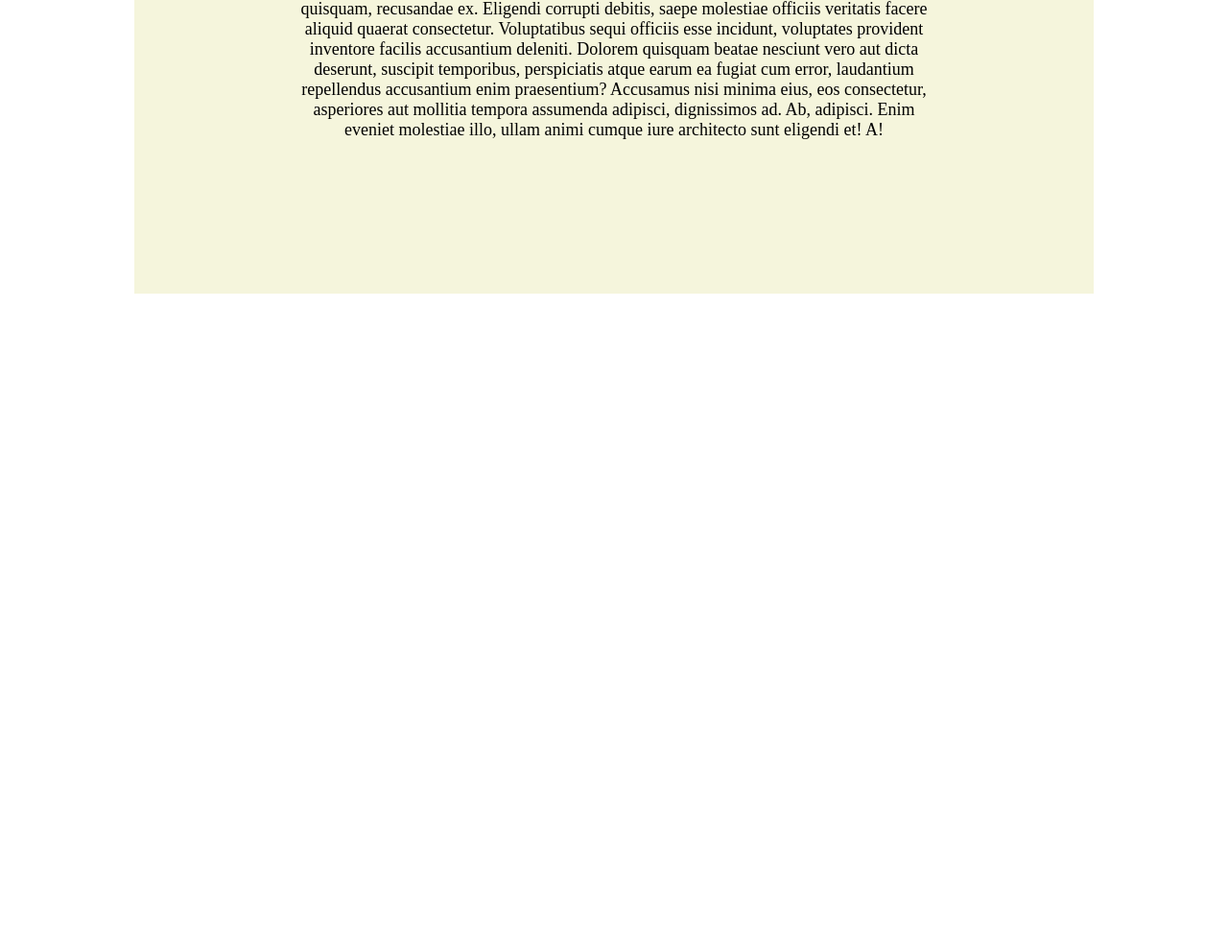
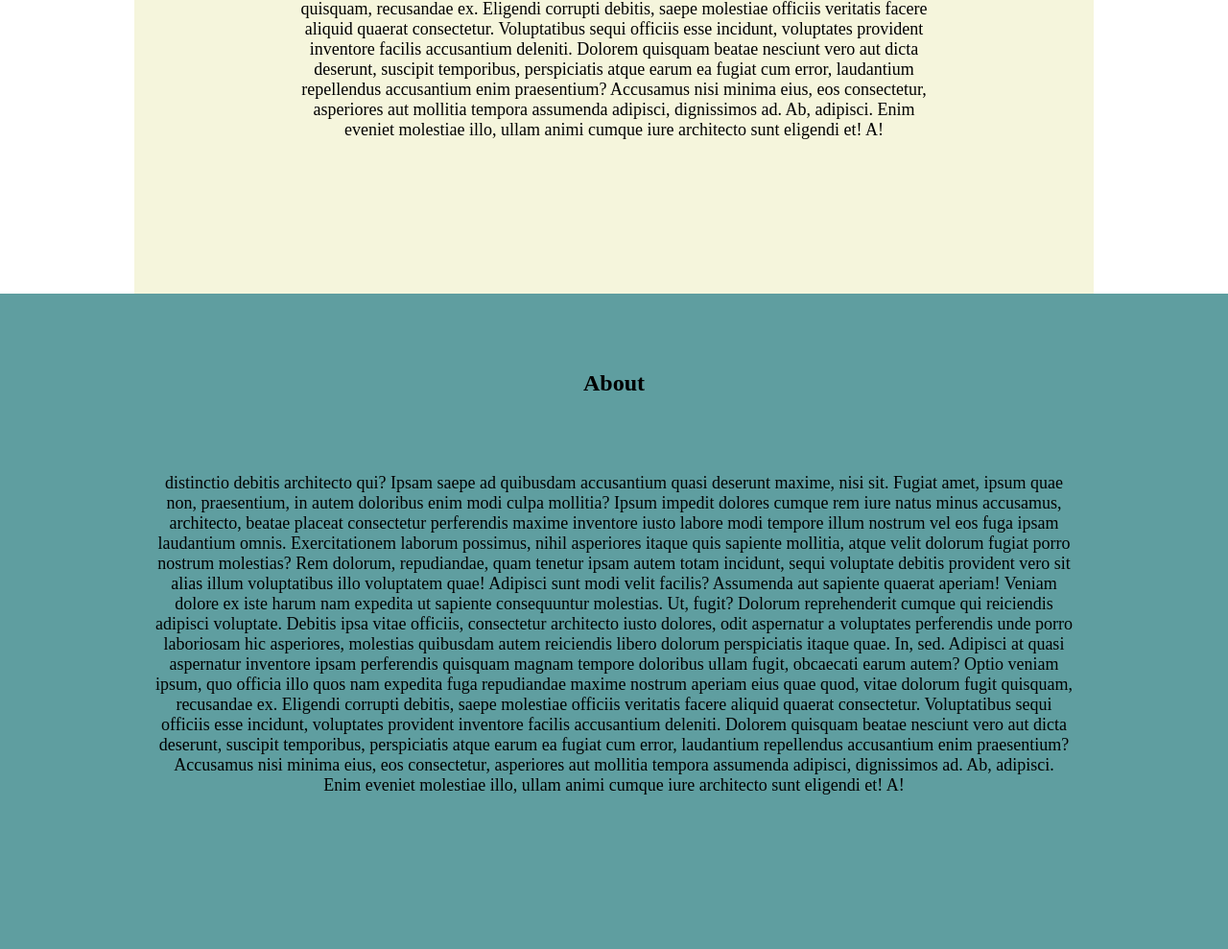
Before and after one commit to aruntutter/css-position-property, a plain HTML site: page index.html in a window 1280 px wide. Shown: the part 929-1918 px from the top of the page at 96% size. Before the commit the page ends 1235 px from the top, so only its background shows below. Drawn offline with Linux system fonts and the light colour scheme.

Commit message:
about section added

```diff
--- a/index.html
+++ b/index.html
@@ -58,6 +58,31 @@
       sunt eligendi et! A!</p>
   </section>
 
+  <!-- About -->
+  <section class="about">
+    <h2>About</h2>
+    <p>
+      distinctio debitis architecto qui? Ipsam saepe ad quibusdam accusantium quasi deserunt maxime, nisi sit. Fugiat
+      amet, ipsum quae non, praesentium, in autem doloribus enim modi culpa mollitia? Ipsum impedit dolores cumque rem
+      iure natus minus accusamus, architecto, beatae placeat consectetur perferendis maxime inventore iusto labore modi
+      tempore illum nostrum vel eos fuga ipsam laudantium omnis. Exercitationem laborum possimus, nihil asperiores
+      itaque quis sapiente mollitia, atque velit dolorum fugiat porro nostrum molestias? Rem dolorum, repudiandae, quam
+      tenetur ipsam autem totam incidunt, sequi voluptate debitis provident vero sit alias illum voluptatibus illo
+      voluptatem quae! Adipisci sunt modi velit facilis? Assumenda aut sapiente quaerat aperiam! Veniam dolore ex iste
+      harum nam expedita ut sapiente consequuntur molestias. Ut, fugit? Dolorum reprehenderit cumque qui reiciendis
+      adipisci voluptate. Debitis ipsa vitae officiis, consectetur architecto iusto dolores, odit aspernatur a
+      voluptates perferendis unde porro laboriosam hic asperiores, molestias quibusdam autem reiciendis libero dolorum
+      perspiciatis itaque quae. In, sed. Adipisci at quasi aspernatur inventore ipsam perferendis quisquam magnam
+      tempore doloribus ullam fugit, obcaecati earum autem? Optio veniam ipsum, quo officia illo quos nam expedita fuga
+      repudiandae maxime nostrum aperiam eius quae quod, vitae dolorum fugit quisquam, recusandae ex. Eligendi corrupti
+      debitis, saepe molestiae officiis veritatis facere aliquid quaerat consectetur. Voluptatibus sequi officiis esse
+      incidunt, voluptates provident inventore facilis accusantium deleniti. Dolorem quisquam beatae nesciunt vero aut
+      dicta deserunt, suscipit temporibus, perspiciatis atque earum ea fugiat cum error, laudantium repellendus
+      accusantium enim praesentium? Accusamus nisi minima eius, eos consectetur, asperiores aut mollitia tempora
+      assumenda adipisci, dignissimos ad. Ab, adipisci. Enim eveniet molestiae illo, ullam animi cumque iure architecto
+      sunt eligendi et! A!</p>
+  </section>
+
 </body>
 
 </html>
--- a/style.css
+++ b/style.css
@@ -41,3 +41,11 @@ p {
   margin: 5rem;
   font-size: 18px;
 }
+
+/* About */
+.about {
+  text-align: center;
+  margin: 0 auto;
+  padding: 5rem;
+  background-color: cadetblue;
+}
```
